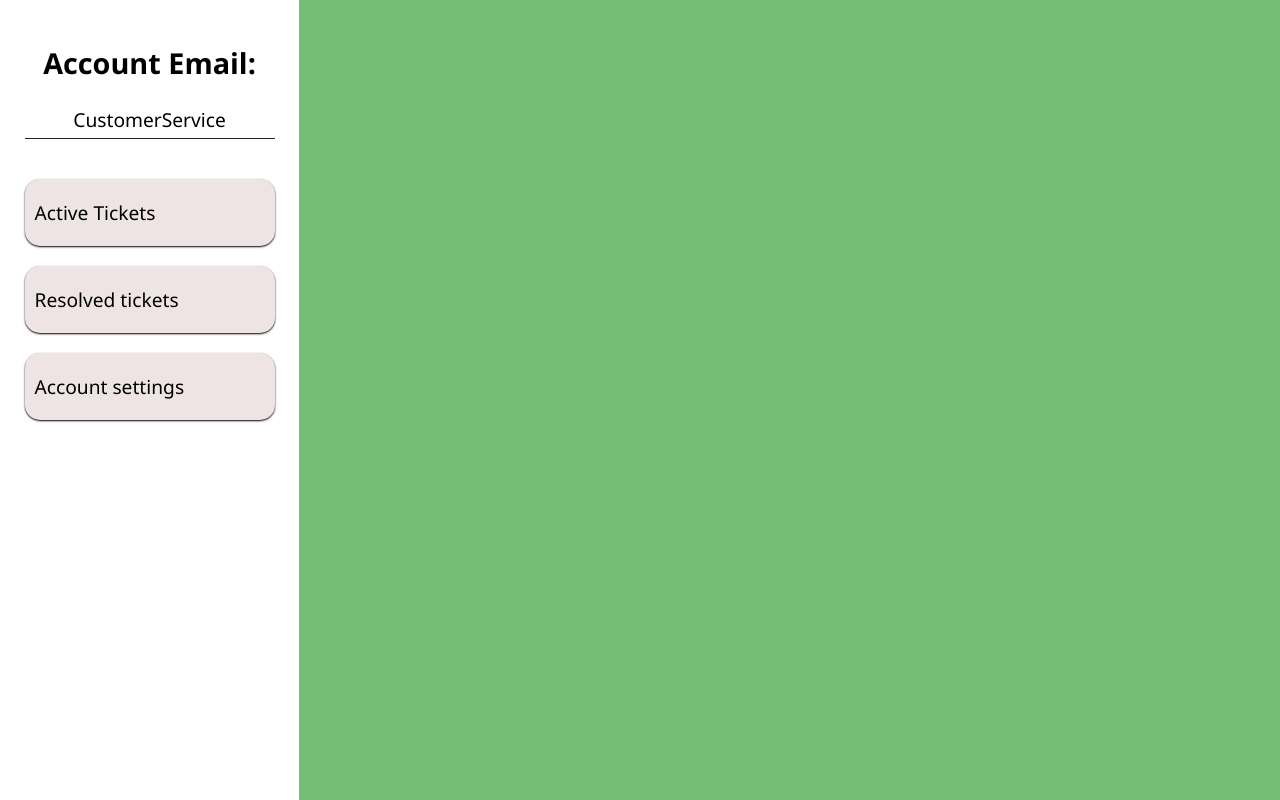
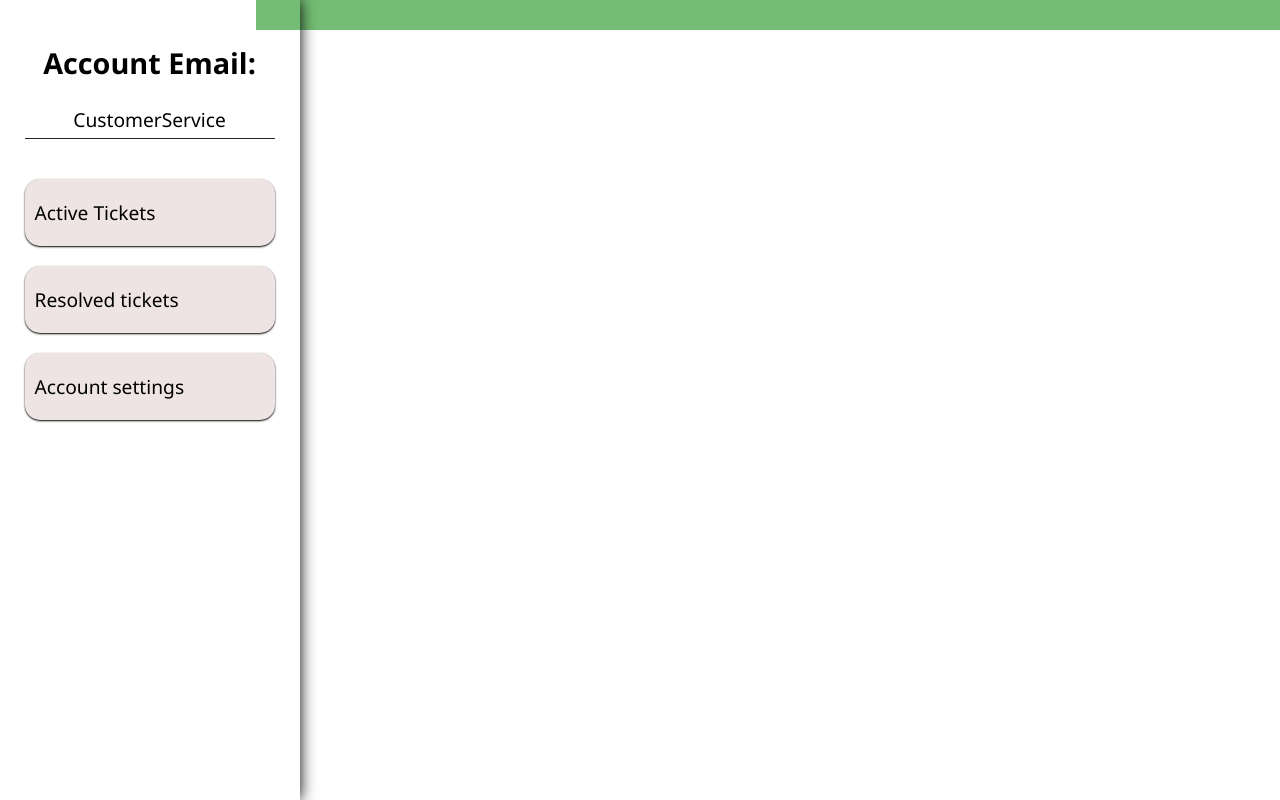
Before and after one commit to davezargar/CRM, a React (Vite) app in the folder client/: page /CustomerServicePanel in a window 1280 px wide. Built offline with nearby package versions, Linux system fonts and the light colour scheme.

Commit message:
the navbar will be follow the scroll

```diff
--- a/client/src/NavBar.jsx
+++ b/client/src/NavBar.jsx
@@ -25,7 +25,8 @@ function NavBar() {
     const role = use(RoleContext);
 
 
-    return (<nav>
+    return (
+        <nav>
             <ul><h1 id='Menu'>Account Email:</h1>
                 <p className='roleText'>{role}</p>
                 {NavLinks[role].map((link, index) => (
@@ -36,7 +37,8 @@ function NavBar() {
                     </div>
                 ))}
             </ul>
-    </nav>)
+        </nav>
+    )
 }
 
 export default NavBar;
--- a/client/src/style/MessageBox.css
+++ b/client/src/style/MessageBox.css
@@ -29,6 +29,8 @@
     padding: 8px;
     border: 1px solid #ccc;
     border-radius: 15px;
+    z-index: 10px;
+    background-color: white;
 }
 
 .formRow input {
--- a/client/src/style/NavBar.css
+++ b/client/src/style/NavBar.css
@@ -8,11 +8,13 @@ nav {
     display: flex;
     font-size: larger;
     text-decoration: none;
-    width: 100%;
-    height: auto;
+    width: 300px;
+    height: 100vh;
     border-right: 1px solid 10% black;
     box-shadow: 0 0 15px rgb(0, 0, 0);
     height: 100vh;
+    position: fixed;
+    overflow-y: auto;
 }
 
 nav>ul {
@@ -33,6 +35,7 @@ nav>ul {
 .optionContainer {
     display: flex;
     justify-content: center;
+    list-style-type: none;
 }
 
 ul li {
```
Lines whose indentation alone changed are shown as unchanged.
